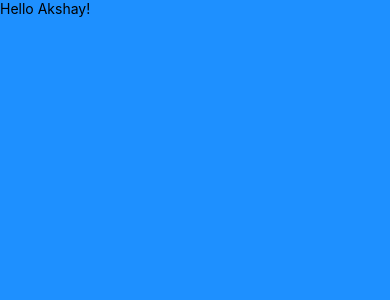
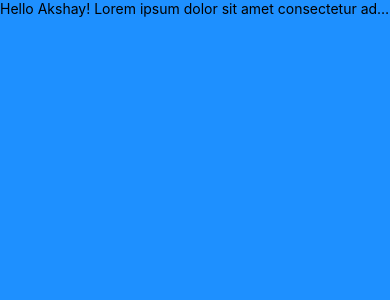
Before and after one commit to akshaypatil581/ReactNative-Update, a React Native app: screen / in a window 390 px wide. Shown: the top 300 px of the page. Built offline with nearby package versions, Linux system fonts and the light colour scheme.

Commit message:
Number of lines

```diff
--- a/App.js
+++ b/App.js
@@ -6,7 +6,11 @@ export default function App() {
 
   return (
     <SafeAreaView style={styles.container}>
-      <Text>Hello Akshay!</Text>
+      <Text numberOfLines={1}>
+        Hello Akshay! Lorem ipsum dolor sit amet consectetur adipisicing elit.
+        Odit hic ex quod obcaecati cupiditate, autem asperiores commodi ab eaque
+        in minus magnam fugiat amet illum voluptatum perspiciatis ipsum.
+      </Text>
     </SafeAreaView>
   );
 }
```
